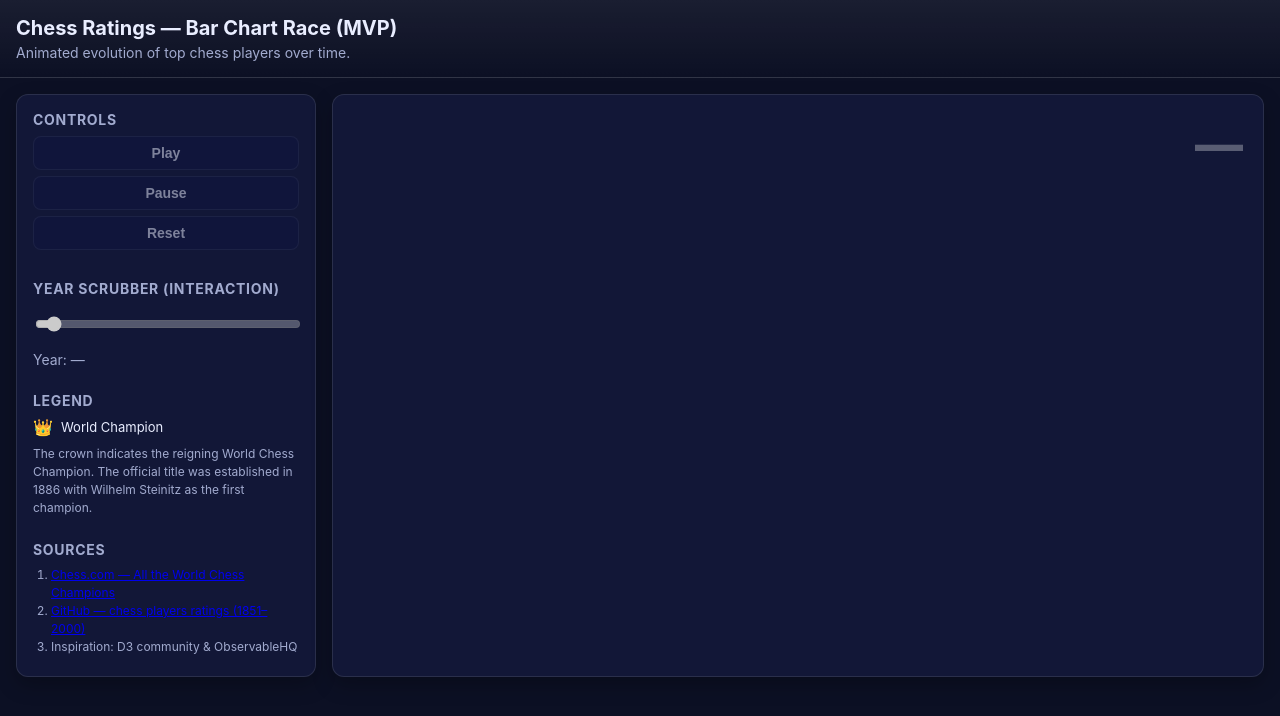
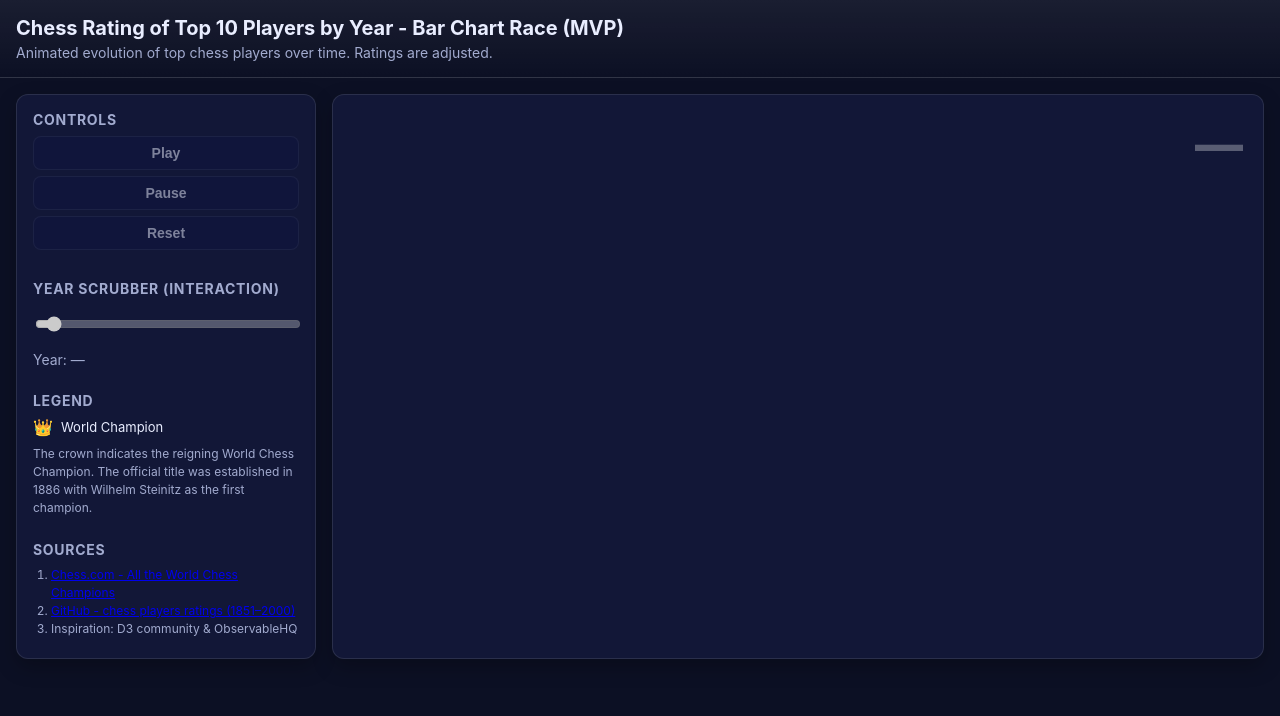
Before and after one commit to ihakkiraz/chess-rating-race, a plain HTML site: page index.html in a window 1280 px wide. Drawn offline with nearby package versions, Linux system fonts and the light colour scheme; no server answers.

Commit message:
changed descriptions

```diff
--- a/index.html
+++ b/index.html
@@ -8,8 +8,8 @@
 </head>
 <body>
   <header>
-    <h1>Chess Ratings — Bar Chart Race (MVP)</h1>
-    <p>Animated evolution of top chess players over time.
+    <h1>Chess Rating of Top 10 Players by Year - Bar Chart Race (MVP)</h1>
+    <p>Animated evolution of top chess players over time. Ratings are adjusted.
   </header>
 
   <main>
@@ -40,8 +40,8 @@
       <section id="sources">
         <h2>Sources</h2>
         <ol style="font-size: 12px; color: var(--muted); margin: 0; padding-left: 18px; line-height: 1.5;">
-          <li><a href="https://www.chess.com/article/view/world-chess-champions" target="_blank" rel="noopener">Chess.com — All the World Chess Champions</a></li>
-          <li><a href="https://github.com/JGravier/chessplayers" target="_blank" rel="noopener">GitHub — chess players ratings (1851–2000)</a></li>
+          <li><a href="https://www.chess.com/article/view/world-chess-champions" target="_blank" rel="noopener">Chess.com - All the World Chess Champions</a></li>
+          <li><a href="https://github.com/JGravier/chessplayers" target="_blank" rel="noopener">GitHub - chess players ratings (1851–2000)</a></li>
           <li>Inspiration: D3 community &amp; ObservableHQ</li>
         </ol>
       </section>
```
